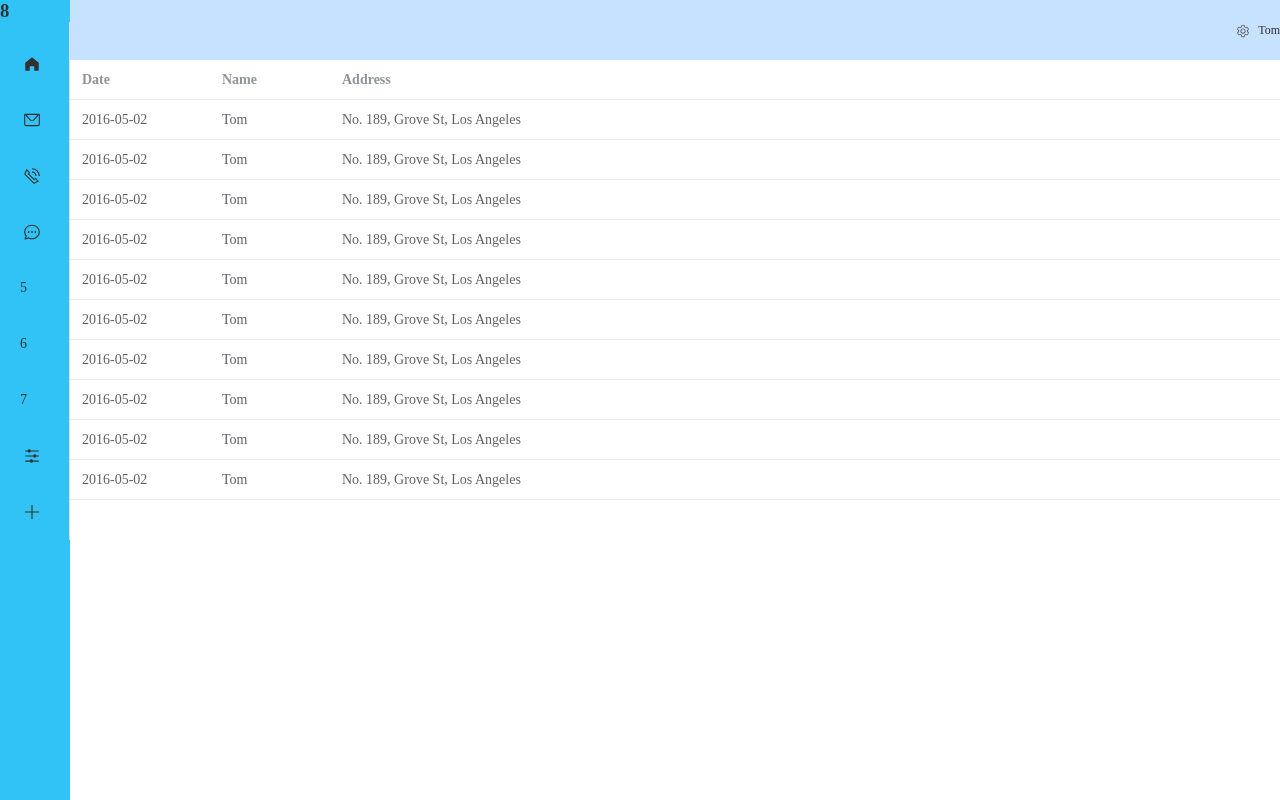
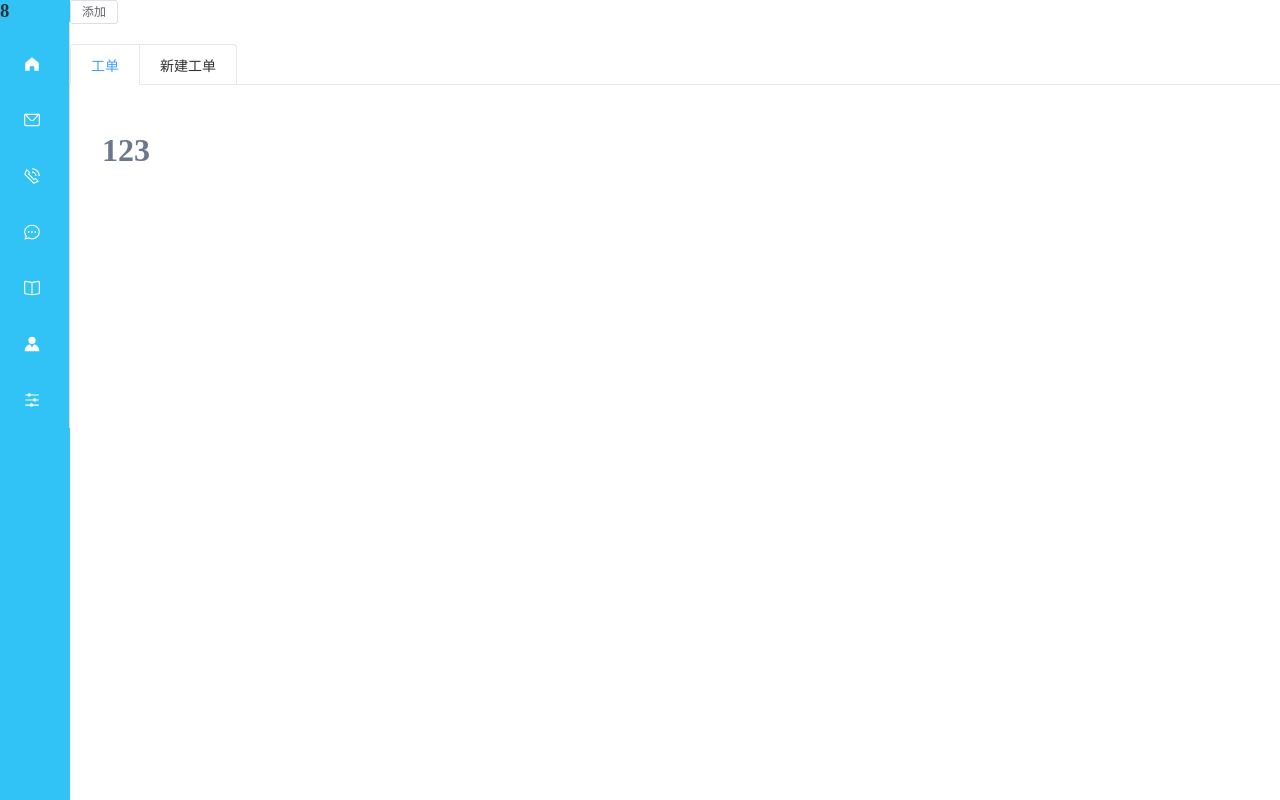
Before and after one commit to LitZhuVich/BS_project, a Vue app: page / in a window 1280 px wide. Built offline with nearby package versions, Linux system fonts and the light colour scheme.

Commit message:
Beta 0.2

```diff
--- a/src/components/BackStage/Aside.vue
+++ b/src/components/BackStage/Aside.vue
@@ -7,35 +7,37 @@
                 <el-menu-item-group>
                     <el-menu-item index="1-1">
                         <el-icon>
-                            <HomeFilled />
+                            <HomeFilled :color="iconColor" />
                         </el-icon>
                     </el-menu-item>
                     <el-menu-item index="1-2">
                         <el-icon>
-                            <Message />
+                            <Message :color="iconColor" />
                         </el-icon>
                     </el-menu-item>
                     <el-menu-item index="1-3">
                         <el-icon>
-                            <Phone />
+                            <Phone :color="iconColor" />
                         </el-icon>
                     </el-menu-item>
                     <el-menu-item index="1-4">
                         <el-icon>
-                            <ChatDotRound />
+                            <ChatDotRound :color="iconColor" />
                         </el-icon>
                     </el-menu-item>
-                    <el-menu-item index="1-5">5</el-menu-item>
-                    <el-menu-item index="1-6">6</el-menu-item>
-                    <el-menu-item index="1-7">7</el-menu-item>
-                    <el-menu-item index="1-8">
+                    <el-menu-item index="1-5">
                         <el-icon>
-                            <Operation />
+                            <Reading :color="iconColor" />
                         </el-icon>
                     </el-menu-item>
-                    <el-menu-item index="1-9">
+                    <el-menu-item index="1-6">
                         <el-icon>
-                            <Plus />
+                            <Avatar :color="iconColor" />
+                        </el-icon>
+                    </el-menu-item>
+                    <el-menu-item index="1-7">
+                        <el-icon>
+                            <Operation :color="iconColor" />
                         </el-icon>
                     </el-menu-item>
                 </el-menu-item-group>
@@ -45,14 +47,18 @@
 </template>
 
 <script lang="ts" setup>
+import { ref } from 'vue'
 import {
     HomeFilled,
     Message,
     Phone,
     ChatDotRound,
+    Reading,
+    Avatar,
     Operation,
-    Plus,
 } from '@element-plus/icons-vue'
+
+const iconColor = ref('#ffffff')
 </script>
 
 <style scoped lang="scss">
@@ -61,4 +67,5 @@ import {
 
 .el-menu {
     background-color: $AsideBg;
-}</style>
+}
+</style>
--- a/src/views/BackStage.vue
+++ b/src/views/BackStage.vue
@@ -4,33 +4,9 @@
             <Aside />
         </el-aside>
 
-        <el-container>
-            <el-header style="text-align: right; font-size: 12px">
-                <div class="toolbar">
-                    <el-dropdown>
-                        <el-icon style="margin-right: 8px; margin-top: 1px">
-                            <setting />
-                        </el-icon>
-                        <template #dropdown>
-                            <el-dropdown-menu>
-                                <el-dropdown-item>View</el-dropdown-item>
-                                <el-dropdown-item>Add</el-dropdown-item>
-                                <el-dropdown-item>Delete</el-dropdown-item>
-                            </el-dropdown-menu>
-                        </template>
-                    </el-dropdown>
-                    <span>Tom</span>
-                </div>
-            </el-header>
-
+        <el-container style="height: 100vh;">
             <el-main>
-                <el-scrollbar>
-                    <el-table :data="tableData">
-                        <el-table-column prop="date" label="Date" width="140" />
-                        <el-table-column prop="name" label="Name" width="120" />
-                        <el-table-column prop="address" label="Address" />
-                    </el-table>
-                </el-scrollbar>
+                <Tabs />
             </el-main>
         </el-container>
     </el-container>
@@ -40,7 +16,8 @@
 import { ref } from 'vue'
 import { Menu as IconMenu, Message, Setting } from '@element-plus/icons-vue'
 // 引入组件
-import Aside from "../components/BackStage/Aside.vue";
+import Aside from "../components/BackStage/Aside.vue";// 侧边栏
+import Tabs from "../components/BackStage/Tabs.vue";// 标签页
 
 const item = {
     date: '2016-05-02',
@@ -56,7 +33,6 @@ const tableData = ref(Array.from({ length: 20 }).fill(item))
 
 .layout-container-demo .el-header {
     position: relative;
-    background-color: var(--el-color-primary-light-7);
     color: var(--el-text-color-primary);
 }
 
@@ -68,20 +44,4 @@ const tableData = ref(Array.from({ length: 20 }).fill(item))
     /* 背景颜色 */
     background-color: $AsideBg;
 }
-
-.layout-container-demo .el-menu {
-    border-right: none;
-}
-
-.layout-container-demo .el-main {
-    padding: 0;
-}
-
-.layout-container-demo .toolbar {
-    display: inline-flex;
-    align-items: center;
-    justify-content: center;
-    height: 100%;
-    right: 20px;
-}
 </style>
```
